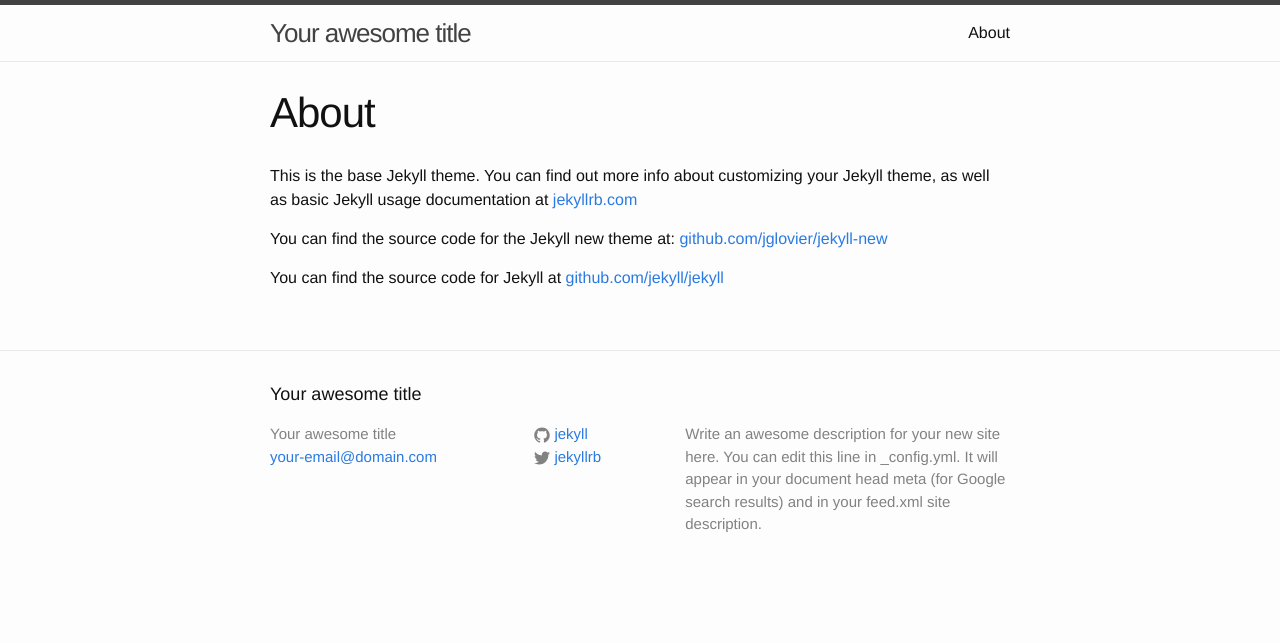
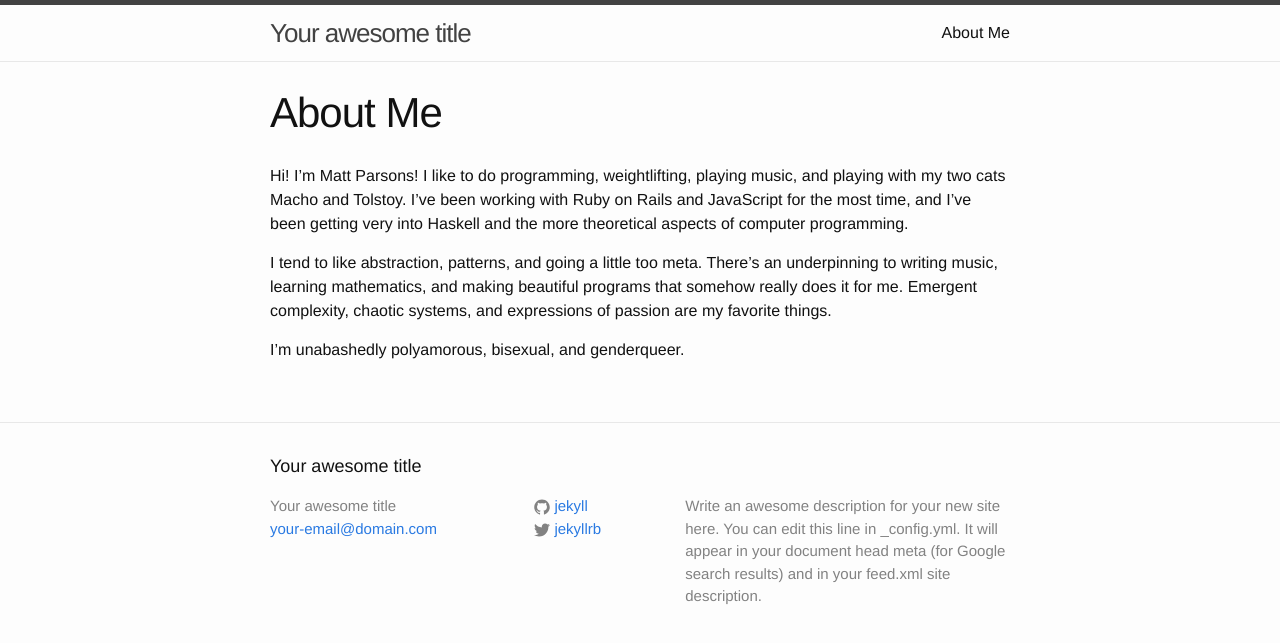
Before and after one commit to parsonsmatt/parsonsmatt.github.io, a Jekyll site: the page built from about.md, in a window 1280 px wide. Shown: the top 643 px of the page. Built offline with Jekyll 4.4.1, drawn with Linux system fonts in a browser that asks for light colours.

Commit message:
Update about

```diff
--- a/about.md
+++ b/about.md
@@ -1,11 +1,11 @@
 ---
 layout: page
-title: About
+title: About Me
 permalink: /about/
 ---
 
-This is the base Jekyll theme. You can find out more info about customizing your Jekyll theme, as well as basic Jekyll usage documentation at [jekyllrb.com](http://jekyllrb.com/)
+Hi! I’m Matt Parsons! I like to do programming, weightlifting, playing music, and playing with my two cats Macho and Tolstoy. I’ve been working with Ruby on Rails and JavaScript for the most time, and I’ve been getting very into Haskell and the more theoretical aspects of computer programming.
 
-You can find the source code for the Jekyll new theme at: [github.com/jglovier/jekyll-new](https://github.com/jglovier/jekyll-new)
+I tend to like abstraction, patterns, and going a little too meta. There’s an underpinning to writing music, learning mathematics, and making beautiful programs that somehow really does it for me. Emergent complexity, chaotic systems, and expressions of passion are my favorite things.
 
-You can find the source code for Jekyll at [github.com/jekyll/jekyll](https://github.com/jekyll/jekyll)
+I’m unabashedly polyamorous, bisexual, and genderqueer.
```
